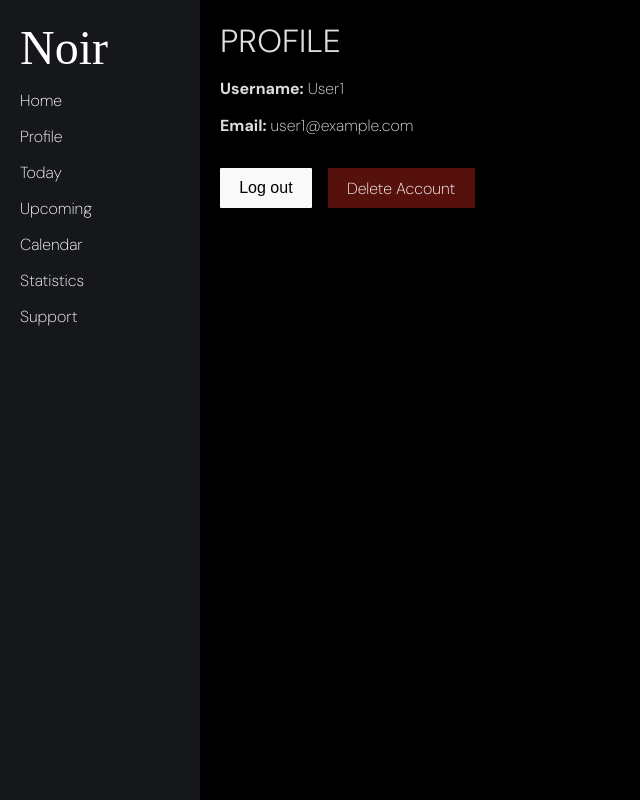
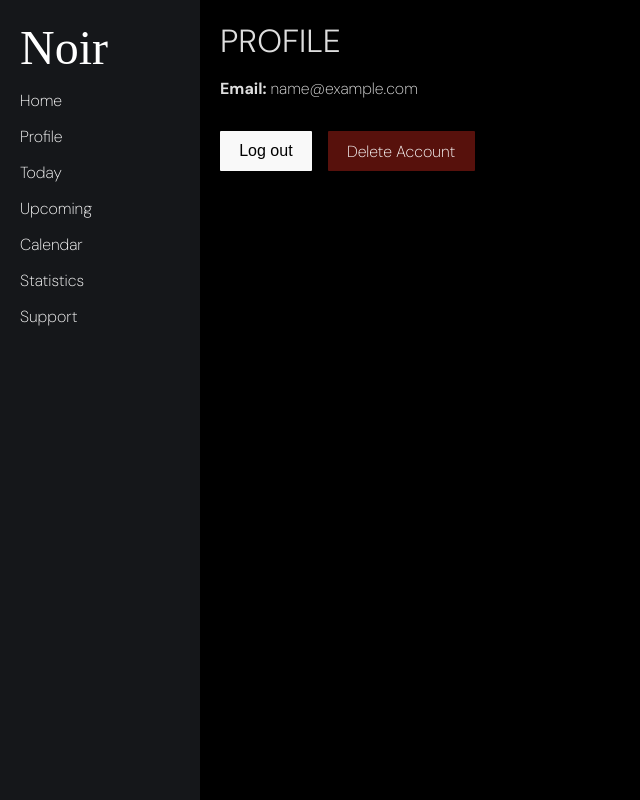
Before and after one commit to dmntrx/noir-frontend, a React (Vite) app in the folder react-vite-project/: page /profile in a window 1280 px wide. Shown: the whole page, without its empty margins (0-640 px from the left). Built offline with nearby package versions, Linux system fonts and the light colour scheme; sample sign-in values are in the browser's storage; a web font is replaced by a local one.

Commit message:
Profile page: user's data and working logout

```diff
--- a/react-vite-project/src/pages/Profile.jsx
+++ b/react-vite-project/src/pages/Profile.jsx
@@ -1,21 +1,41 @@
+import { useState, useEffect } from 'react';
+import { useNavigate } from 'react-router-dom';
 import './Profile.css';
 
 export default function Profile() {
-    // временная заглушка на пользователя
-    const user = {
-        username: 'User1',
-        email: 'user1@example.com',
+
+    // получение user
+    const [user, setUser] = useState(null);
+
+    useEffect(() => {
+        const storedUser = localStorage.getItem('user');
+        if (storedUser) {
+        setUser(JSON.parse(storedUser));
+        }
+    }, []);
+
+    // logout
+    const navigate = useNavigate();
+
+    const handleLogout = () => {
+        localStorage.removeItem('access_token');
+        localStorage.removeItem('user');
+        navigate('/login');
     };
+
+    if (!user) {
+        return <p>Loading...</p>;
+    }
 
     return (
         <>
             <h1>PROFILE</h1>
             <div className="profile-info">
-                <p><strong>Username:</strong> {user.username}</p>
+                {/* <p><strong>Username:</strong> {user.username}</p> */}
                 <p><strong>Email:</strong> {user.email}</p>
             </div>
             <div className="profile-actions">
-                <button className="logout-btn">Log out</button>
+                <button className="logout-btn" onClick={handleLogout}>Log out</button>
                 <buttom className="delete-btn">Delete Account</buttom>
             </div>
         </>
```
